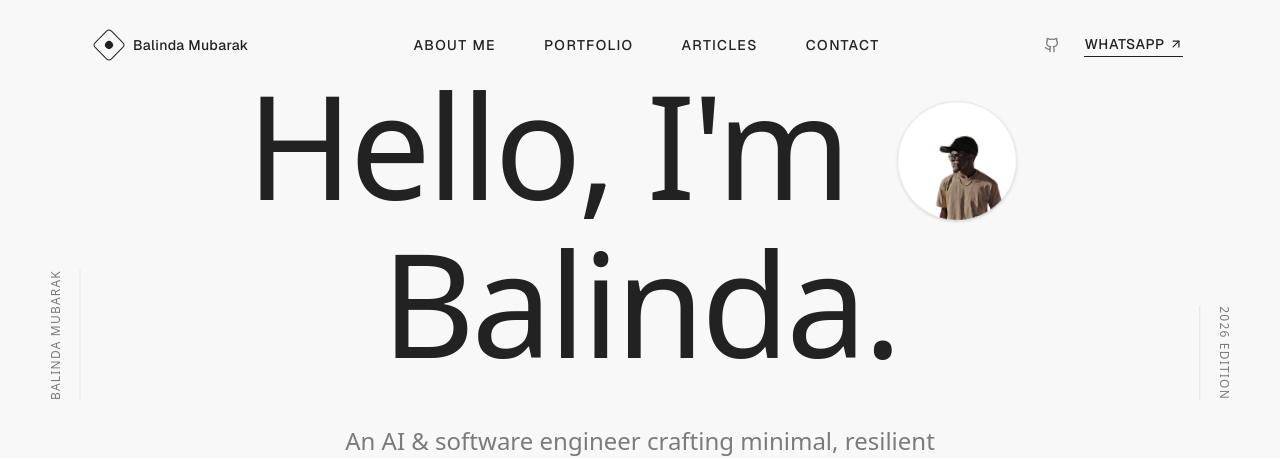
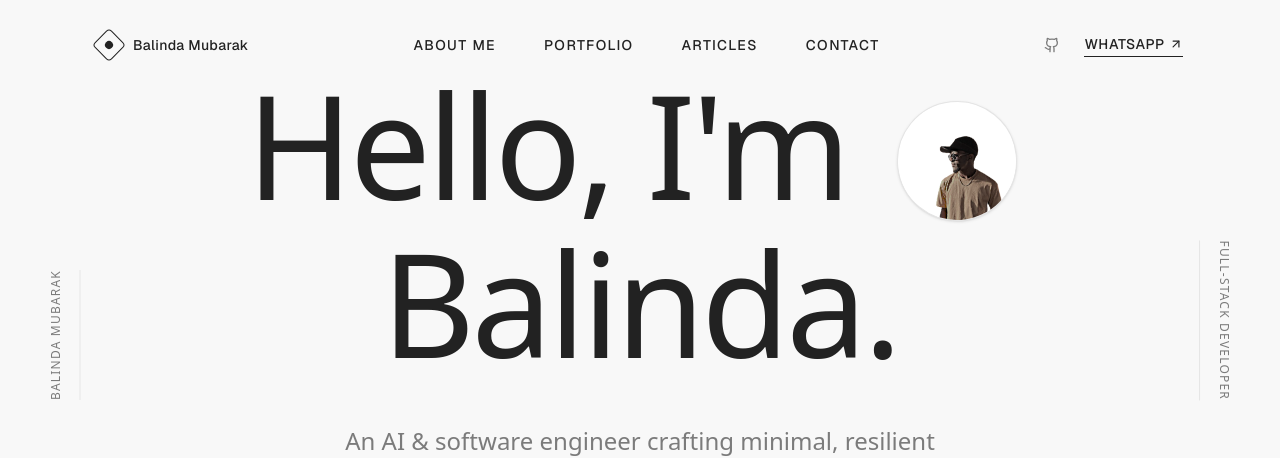
Before and after one commit to DevMubzly/porfolio, a Next.js app: page / in a window 1280 px wide. Shown: the top 458 px of the page. Built offline with nearby package versions, Linux system fonts and the light colour scheme.

Commit message:
Update hero right side tag & add interactive framer motion to profile image and name letter

```diff
--- a/src/components/HeroSection.tsx
+++ b/src/components/HeroSection.tsx
@@ -11,7 +11,7 @@ export function HeroSection() {
         Balinda Mubarak
       </div>
       <div className="absolute right-8 lg:right-16 top-1/2 -translate-y-1/2 rotate-90 origin-right text-[#7B7B7B] text-xs tracking-widest uppercase hidden lg:block border-b border-[#E5E5E5] pb-4">
-        {new Date().getFullYear()} Edition
+        Full-Stack Developer
       </div>
 
       <div className="max-w-7xl mx-auto w-full px-6 lg:px-24 flex-1 flex flex-col justify-center relative z-10 py-12 lg:py-0">
@@ -25,7 +25,11 @@ export function HeroSection() {
           <h1 className="text-[3.5rem] sm:text-[5rem] md:text-[6.5rem] lg:text-[8rem] xl:text-[9rem] leading-[1.1] font-light tracking-tight mb-8">
             Hello, I'm{" "}
             <span className="inline-flex items-center justify-center align-middle mx-1 sm:mx-4">
-              <div className="relative w-[50px] h-[50px] sm:w-[70px] sm:h-[70px] md:w-[90px] md:h-[90px] lg:w-[120px] lg:h-[120px] rounded-full overflow-hidden border border-[#E5E5E5] shadow-sm bg-white -rotate-6 hover:rotate-0 transition-transform duration-500 will-change-transform">
+              <motion.div
+                whileHover={{ rotate: [-6, -15, 10, -10, 5, 0] }}
+                transition={{ duration: 0.4 }}
+                className="relative w-[50px] h-[50px] sm:w-[70px] sm:h-[70px] md:w-[90px] md:h-[90px] lg:w-[120px] lg:h-[120px] rounded-full overflow-hidden border border-[#E5E5E5] shadow-sm bg-white -rotate-6 cursor-pointer"
+              >
                 <Image
                   src="/profile.png"
                   alt="Balinda Mubarak"
@@ -34,10 +38,13 @@ export function HeroSection() {
                   className="object-cover object-top scale-110"
                   priority
                 />
-              </div>
+              </motion.div>
             </span>
             <br className="hidden sm:block" />
-            Balinda.
+            Bal<motion.span
+              whileHover={{ y: -15, rotate: 12, color: "#a5a5a5" }}
+              className="inline-block cursor-default transition-colors duration-300"
+            >i</motion.span>nda.
           </h1>
 
           {/* Subtext */}
```
